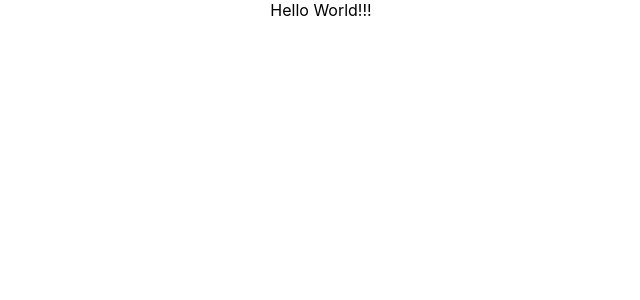
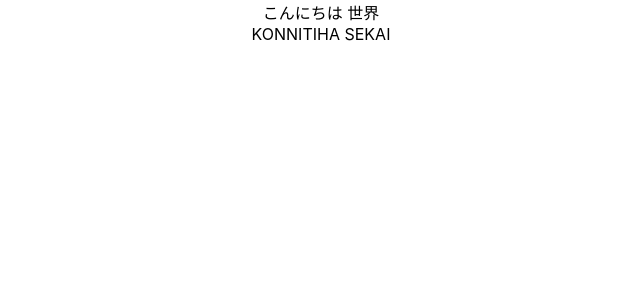
Before and after one commit to kemkemG0/typingscript-with-react, a React (Create React App) app in the folder typing-script/: page / in a window 1280 px wide. Shown: the top 300 px of the page, without its empty margins (319-959 px from the left). Built offline with nearby package versions, Linux system fonts and the light colour scheme.

Commit message:
create component files and fixed a little

```diff
--- a/typing-script/src/App.tsx
+++ b/typing-script/src/App.tsx
@@ -1,9 +1,13 @@
 import React from "react";
-// import { Counter } from "./features/counter/Counter";
+import GameStage from "./components/GameStage";
 import "./App.css";
 
 const App: React.FC = () => {
-  return <div className="App">Hello World!!!</div>;
+  return (
+    <div className="App">
+      <GameStage />
+    </div>
+  );
 };
 
 export default App;
--- /dev/null
+++ b/typing-script/src/components/AlphabetLabel.tsx
@@ -0,0 +1,12 @@
+import React from "react";
+
+interface Props {
+  alphabets: string;
+  ind: number;
+}
+const AlphabetLabel: React.FC<Props> = (props) => {
+  const { alphabets = "KONNICHIHA SEKAI" } = props;
+  return <div>{alphabets}</div>;
+};
+
+export default AlphabetLabel;
--- /dev/null
+++ b/typing-script/src/components/GameStage.tsx
@@ -0,0 +1,14 @@
+import React from "react";
+import AlphabetLabel from "./AlphabetLabel";
+import RawStringLabel from "./RawStringLabel";
+
+const GameStage: React.FC = () => {
+  return (
+    <div>
+      <RawStringLabel rawString="こんにちは 世界" />
+      <AlphabetLabel alphabets="KONNITIHA SEKAI" ind={4} />
+    </div>
+  );
+};
+
+export default GameStage;
--- /dev/null
+++ b/typing-script/src/components/RawStringLabel.tsx
@@ -0,0 +1,11 @@
+import React from "react";
+
+interface Props {
+  rawString: string;
+}
+const RawStringLabel: React.FC<Props> = (props) => {
+  const { rawString } = props;
+  return <div>{rawString}</div>;
+};
+
+export default RawStringLabel;
--- /dev/null
+++ b/typing-script/src/features/game.ts
@@ -0,0 +1,27 @@
+import { createSlice, PayloadAction } from "@reduxjs/toolkit";
+
+export interface GameState {
+  rawString: string;
+  alphabetString: string;
+  listeningCharIndex: number;
+  allInputCount: number;
+}
+
+const initialState: GameState = {
+  rawString: "こんにちは世界",
+  alphabetString: "KONNITIHASEKAI",
+  listeningCharIndex: 3,
+  allInputCount: 5,
+};
+
+// createSliceとは、actionの定義とaction creator,reducerをまとめて生成できる。
+export const gameSlice = createSlice({
+  name: "game",
+  initialState,
+  reducers: {
+    keypressed: (state, action) => ({
+      ...state,
+      allInputCount: state.allInputCount + 1,
+    }),
+  },
+});
--- a/typing-script/src/index.tsx
+++ b/typing-script/src/index.tsx
@@ -1,19 +1,19 @@
 import React from "react";
 import ReactDOM from "react-dom";
 import "./index.css";
-// import { Provider } from "react-redux";
+import { Provider } from "react-redux";
+import { configureStore } from "@reduxjs/toolkit";
+import { gameSlice } from "./features/game";
 import App from "./App";
+
+// ストアにReducerを登録?
+const store = configureStore({ reducer: gameSlice.reducer });
 
 ReactDOM.render(
   <React.StrictMode>
-    {/* <Provider store={store}> */}
-    <App />
-    {/* </Provider> */}
+    <Provider store={store}>
+      <App />
+    </Provider>
   </React.StrictMode>,
-  document.getElementById("root")
+  document.getElementById("root") as HTMLElement
 );
-
-// If you want your app to work offline and load faster, you can change
-// unregister() to register() below. Note this comes with some pitfalls.
-// Learn more about service workers: https://bit.ly/CRA-PWA
-// serviceWorker.unregister();
```
